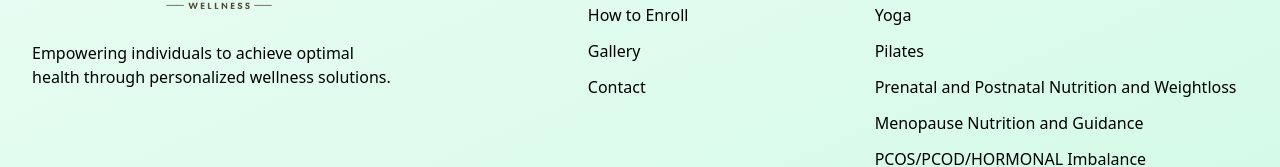
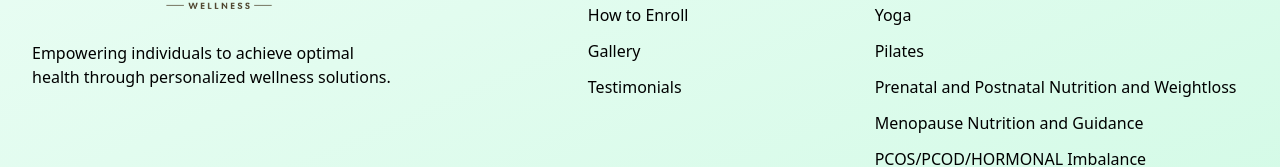
Before and after one commit to AmanMishra0987/nutri, a React (Vite) app: page / in a window 1280 px wide. Shown: the part 4738-4905 px from the top of the page. Built offline with nearby package versions, Linux system fonts and the light colour scheme.

Commit message:
Update Footer.jsx

```diff
--- a/src/components/Footer.jsx
+++ b/src/components/Footer.jsx
@@ -82,7 +82,7 @@ const Footer = memo(() => {
                     to="/contact"
                     className="text-black  transition duration-300"
                   >
-                    Contact
+                    Testimonials
                   </Link>
                 </li>
               </ul>
```
